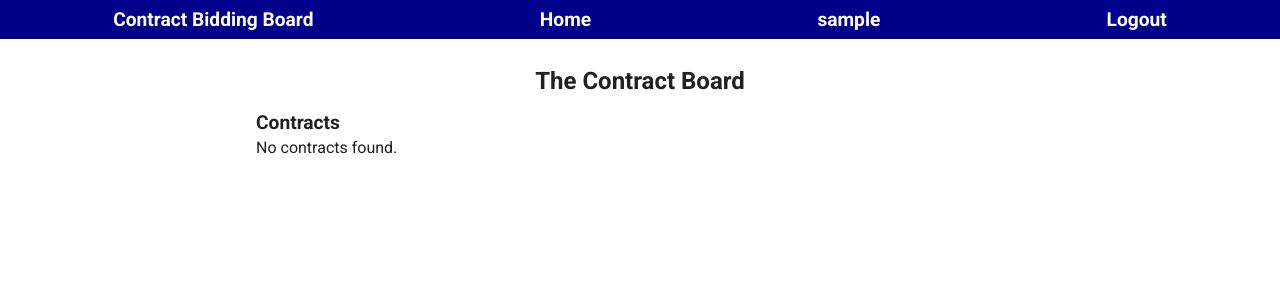
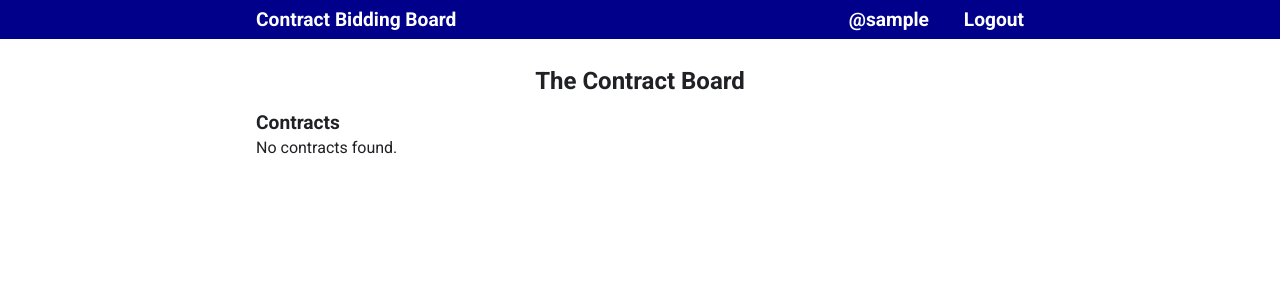
Before and after one commit to mrhaffner/job_bidding_board, a Django app: page / in a window 1280 px wide. Shown: the top 300 px of the page. Run offline with Django 4.2, Linux system fonts and the light colour scheme; the visitor is signed in with stand-in values (Sample User, id 1); data that the repository does not hold is empty; parts of the project's set-up code (start-up, migrations or seed data) failed here and were passed over.

Commit message:
add style to nav bar

```diff
--- a/contract_board/board/static/style.css
+++ b/contract_board/board/static/style.css
@@ -189,11 +189,14 @@ main {
 nav {
   background-color: darkblue;
   color: white;
-  display: flex;
-  justify-content: space-around;
   font-size: larger;
   font-weight: bold;
   padding: 10px 0 10px 0;
+}
+
+nav > .wrapper {
+  display: flex;
+  justify-content: space-between;
 }
 
 section {
@@ -229,6 +232,14 @@ h3 {
   padding-bottom: 5px;
 }
 
+.nav-auth-items > a {
+  margin-left: 30px;
+}
+
+.nav-item:hover {
+  color: rgb(3, 169, 244);
+}
+
 .title {
   text-align: center;
 }
@@ -237,6 +248,7 @@ h3 {
   margin: auto;
   width: 60%;
 }
+
 .return-home-btn {
   display: inline-block;
   padding: 1rem 2rem;
--- a/contract_board/board/templates/base.html
+++ b/contract_board/board/templates/base.html
@@ -12,14 +12,17 @@
   <body>
     <header>
       <nav>
-        <a href="{% url 'home' %}">Contract Bidding Board</a>
-        <a href="{% url 'home' %}">Home</a>
-        {% if user.is_authenticated %}
-          <a href="{% url 'user' %}">{{ user.username }}</a>
-          <a href="{% url 'logout' %}">Logout</a>
-        {% else %}
-          <a href="{% url 'login' %}">Login</a>
-        {% endif %}
+        <div class="wrapper">
+          <a href="{% url 'home' %}" class="nav-item">Contract Bidding Board</a>
+          <div class="nav-auth-items">
+            {% if user.is_authenticated %}
+            <a href="{% url 'user' %}" class="nav-item">@{{ user.username }}</a>
+            <a href="{% url 'logout' %}" class="nav-item">Logout</a>
+            {% else %}
+              <a href="{% url 'login' %}" class="nav-item">Login</a>
+            {% endif %}
+          </div>
+        </div>
       </nav>
     </header>
     <main>
```
